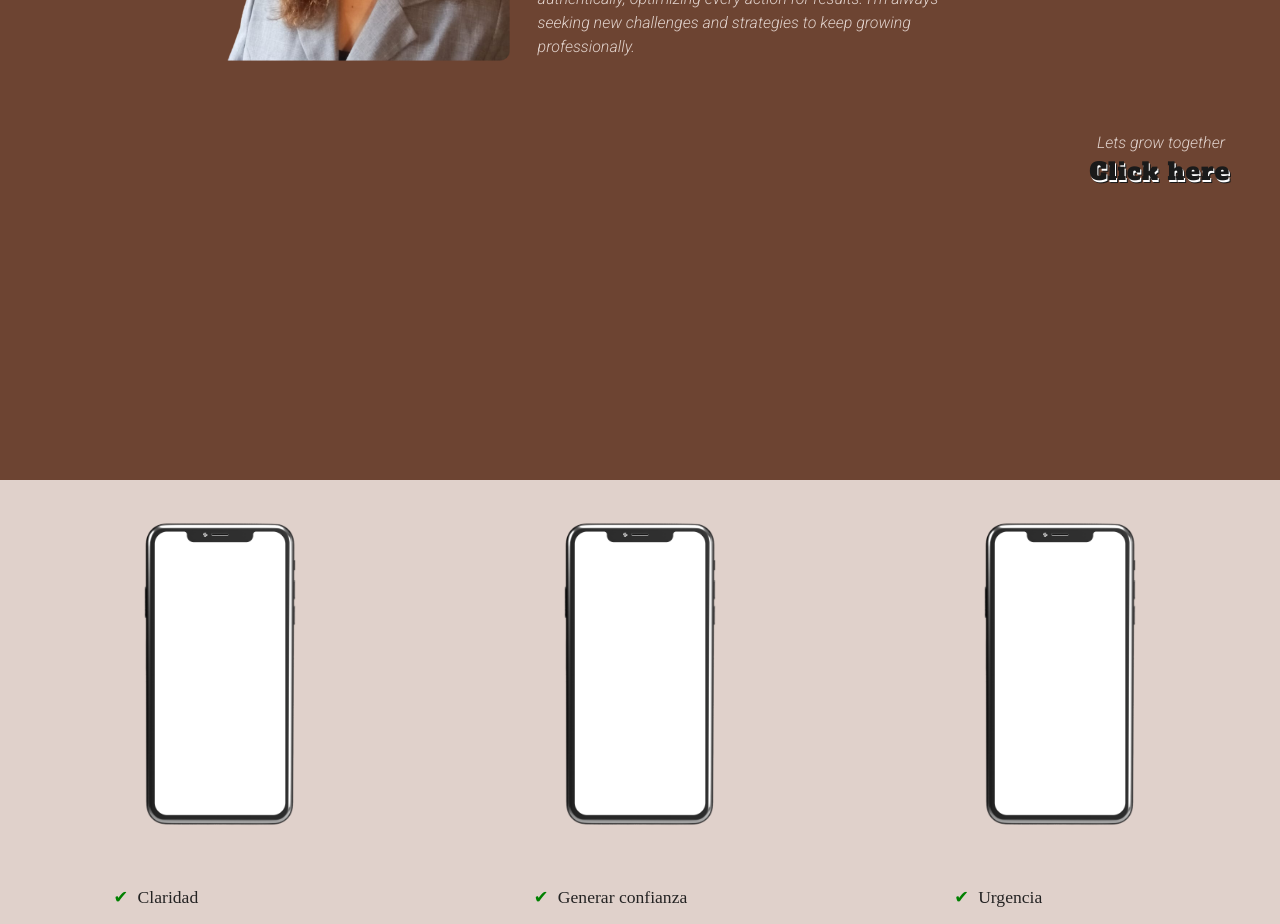
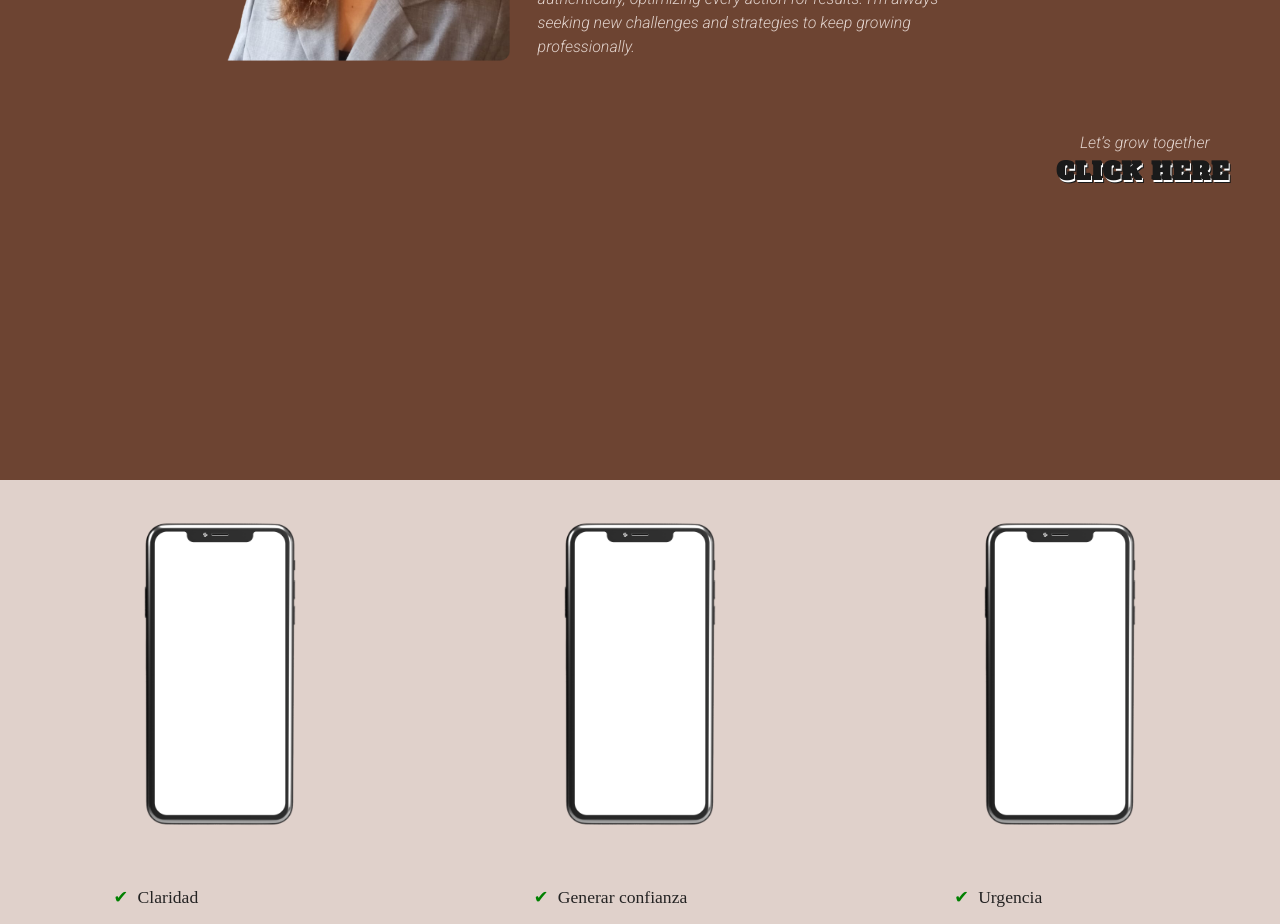
Before and after one commit to Maty910/Portafolio-Lu, a React (Vite) app: page / in a window 1280 px wide. Shown: the part 1080-2004 px from the top of the page. Built offline with nearby package versions, Linux system fonts and the light colour scheme; a web font is replaced by a local one.

Commit message:
fix: click here after element

```diff
--- a/src/Components/About.jsx
+++ b/src/Components/About.jsx
@@ -18,7 +18,7 @@ const About = () => {
 					'I’m a proactive, curious person with a passion for constant learning. I focus on connecting brands with their audience authentically, optimizing every action for results. I’m always seeking new challenges and strategies to keep growing professionally.'}
 				</p>
 				<p className="clickhere">
-					{language === 'es' ? 'Crezcamos juntos' : 'Lets grow together'}
+					{language === 'es' ? 'Crezcamos juntos' : 'Let’s grow together'}
 					<button className="email-button">
 							<a data-text={language === 'es' ? 'Click acá' : 'Click here'} href="mailto:. mailto:" target="_blank">{language === 'es' ? 'Click acá' : 'Click here'}</a>
 					</button>
--- a/src/index.css
+++ b/src/index.css
@@ -12,9 +12,6 @@
   -webkit-font-smoothing: antialiased;
   -moz-osx-font-smoothing: grayscale;
 
-}
-
-:root {
   --negro: #1a1a1a;
   --marrón-oscuro: #31150c;
   --marrón-claro: #6d4432;
@@ -38,6 +35,7 @@
   --color-button-focus-outline: -webkit-focus-ring-color;
   --color-scrollbar-thumb: #ff6b6b;
   --color-scrollbar-track: #e0d1cb; */
+
 }
 
 *, *::before, *::after {
@@ -53,24 +51,10 @@
   scrollbar-width: none;  /* Firefox */
 }
 
-/* .scroll-container {
-
-} */
-
 html {
   scroll-snap-type: y mandatory;
   scroll-behavior: smooth;
   overflow-y: scroll;
-}
-
-nav, section {
-  height: 100vh;
-  scroll-snap-align: start;
-  scroll-snap-stop:always;
-}
-
-.home, .about, .experience, .projects, .services, .contact {
-  padding-top: 10px;
 }
 
 body {
@@ -85,6 +69,23 @@ body {
   height: 100vh;
 }
 
+html, body {
+  width: 100%;
+  height: fit-content;
+  margin: 0;
+  padding: 0;
+}
+
+nav, section {
+  height: 100vh;
+  scroll-snap-align: start;
+  scroll-snap-stop:always;
+}
+
+.home, .about, .experience, .projects, .services, .contact {
+  padding-top: 10px;
+}
+
 a {
   font-weight: 500;
   color:  var(--negro);
@@ -93,13 +94,6 @@ a {
 
 a:hover {
   color: var(--blanco);
-}
-
-html, body {
-  width: 100%;
-  height: fit-content;
-  margin: 0;
-  padding: 0;
 }
 
 .home {
@@ -114,22 +108,18 @@ html, body {
   place-items: center;
 }
 
-
 header {
   width: 100vw;
   height: 85vh;
-  /* background-color: var(--Rosita-pomelo); */
 }
 
 header .home-content {
   display: grid;
   grid-template-rows: 1fr 1fr;
-  /* place-content: center normal ; */
-  /* grid-column: 1/4; */
 
   padding: 0 4em;
   margin: 0 auto;
-  /* max-width: 45em; */
+
   text-align: center;
 
   width: 100vw;
@@ -147,21 +137,15 @@ header h1 {
   background-color: transparent;
 
   margin-top: 0;
-
   position: absolute;
   top: 3vw;
   left: 6vw;
-
-  /* width: 900px; */
   height: auto;
 
+  align-content: center;
   text-align: left;
-  align-content: center;
-
   text-shadow:var(--negro) 1px 1px .1px;
-
   text-transform: uppercase;
-
   letter-spacing: 1px;
 }
 
@@ -171,9 +155,9 @@ header h1::after {
 
   position: absolute;
   content: attr(data-text);
-  color: var(--negro);
   z-index: 2; /* Ensure it is above the h1 */
 
+  color: var(--negro);
   background-color: transparent;
 
   top: 0;
@@ -181,11 +165,9 @@ header h1::after {
   right: 0;
   margin-top: -3px;
   margin-left: -3px;
-
   height: 75vh;
 
   text-align: left;
-
   text-shadow: var(--negro) 1px 1px .1px;
   text-transform: uppercase;
   letter-spacing: 1px;
@@ -205,23 +187,23 @@ header .seework {
   position: absolute;
   bottom: 3vh;
   left: 9%;
+  margin-left: 2vw;
   transform: translateX(-50%);
-  margin-left: 2vw;
   z-index: 10;
 
   border-radius: 15px;
+
   background-color: var(--marrón-claro);
+  color: var(--blanco);
+
+  width: 10vw;
+  height: 6vh;
 
   font-family: 'Brawler';
   text-align: center;
   display: flex;
   align-items: center;
   justify-content: center;
-
-  color: var(--blanco);
-
-  width: 10vw;
-  height: 6vh;
 }
 
 header .seework:hover {
@@ -245,7 +227,6 @@ nav {
   position: relative;
   top: 0;
   display: flex;
-  /* overflow: hidden; */
 
   background: transparent;
 
@@ -296,7 +277,6 @@ nav ul li a {
 }
 
 nav ul li a:hover {
-  /* box-shadow: 0px 10px 20px -6px rgb(26, 26, 26); */
   text-shadow: 0px 1px 0px #1a1a1a;
 }
 
@@ -304,12 +284,11 @@ nav ul li a:hover {
   background-image: url("/img/fondo textura.png");
   background-size: cover;
   background-repeat: repeat;
-  /* background-position: center; */
   background-position-y: -600px;
   background-color: var(--Rosita-pomelo) ;
-
 }
 
+/* Botón idoma */
 .language {
   display: grid;
   place-content: center;
@@ -346,36 +325,18 @@ h1 {
   line-height: 1.1;
 }
 
-/* h2 {
-  display: flex;
-  align-items: center;
-  position: relative;
-  font-size: 45px;
-  font-weight: 500;
-  font-family: 'Coiny';
-  margin: 0 0;
-  text-align: left;
-
-  width: 50vw;
-  height: 10vh;
-
-  top: -12vh;
-  right: -20vw;
-
-  background-color: #da0e0b;
-  color: #ebd023;
-  padding: 0.5em 1em;
-  border-radius: 8px;
-
-} */
-
 h4{
   font-size: 3em;
   font-family: 'Bebas Neue';
   letter-spacing: 8px;
   text-align: right;
+  text-orientation: upright;
   line-height: .9;
+
+  position: relative;
   align-self: center;
+  top: -16vh;
+  right: 35vw;
 
   margin: 1px;
   background-color: #d02bb7;
@@ -385,16 +346,11 @@ h4{
 
   width: 25vw;
   height: fit-content;
-  /* white-space: nowrap; */
 
   display: flex;
   flex-direction: column;
-  /* writing-mode: vertical-lr; */
-  text-orientation: upright;
-  position: relative;
-  top: -16vh;
-  right: 35vw;
 }
+
 section {
   display: flex;
   flex-direction: column;
@@ -402,12 +358,11 @@ section {
   justify-content: center;;
   padding: 0 1.6em;
   margin: 0 auto;
-  /* max-width: 40em; */
+
   text-align: center;
 
   background-color: #e0d1cb;
   color: #242323;
-
 }
 
 .about {
@@ -438,9 +393,6 @@ section {
   width: 80vw;
   height: 80vh;
   z-index: 1;
-
-  /* display: flex; */
-
 }
 
 .about img {
@@ -489,9 +441,7 @@ section {
   color: var(--Rosita-pomelo);
 
   position: absolute;
-  /* right: 20%; */
   width: 40%;
-
 
   margin: 0;
   padding: 0;
@@ -527,7 +477,8 @@ section {
 }
 
 .about .clickhere {
-  display: flex;
+  position: relative;
+  /* display: flex; */
   flex-direction: column;
 
   background-color: transparent;
@@ -539,67 +490,62 @@ section {
   right: -50%;
   top: 30%;
 
-  position: relative;
-
   font-family: 'Roboto';
   align-content: end;
   align-items: center;
   flex-wrap: wrap;
   z-index: 10;
-
-
 }
 
 .about .email-button a {
   font-family: 'Alfa Slab One';
   font-size: 1.5rem;
   color: var(--blanco);
+  background-color: transparent;
+
+  margin-top: 0;
+
+  position: relative;
+  top: 0;
+  left: 0;
+
+  text-transform: uppercase;
+
   letter-spacing: 1.2px;
 
   text-shadow: var(--negro) 1px 1px .1px;
 }
 
 .about .email-button a::after {
+  position: absolute;
+  display: block;
+
   content: attr(data-text);
   color: var(--negro);
 
-  display: block;
-  position: absolute;
-
-  /* top: 1.6vw;
-  right: 1.6vw; */
-
-  width: fit-content;
+  /* width: fit-content; */
 
   z-index: 2;
 
-  text-shadow: none;
-  font-size: 1.5rem;
+  /* text-shadow: var(--negro) 1px 1px .1px; */
+  /* font-size: 1.5rem; */
 
   background-color: transparent;
 
-  top:20.5px;
-  left: 43px;
-  right: 8px;
-  margin-top: 3.5px;
-  margin-left: 0px;
+  /* top:20.5px; */
+  /* left: 43px; */
+  /* right: 7px; */
+  /* left: 83px; */
+  left: 0;
+  right: 0;
+  top: 0;
+  margin-top: -3px;
+  margin-left: -2px;
 
-  /* width: 100%; */
   height: 75vh;
 
   text-align: left;
   text-wrap: nowrap;
-  /* text-shadow: var(--negro) 1px 1px .1px; */
-  /* text-transform: uppercase; */
-  /* letter-spacing: 1px; */
-}
-
-/* .experience {
-  width: 100vw;
-  max-width: 100vw;
-  height: 100vh;
-
-  z-index: 1;
 }
 
 .experience ul {
@@ -642,7 +588,7 @@ section {
   object-position: center;
   border-radius: 50%;
   margin: 1em;
-} */
+}
 
 .projects {
   padding: 0;
@@ -667,10 +613,6 @@ section {
   height: 100vh;
   max-width: 80em;
   background-color: #e0d1cb;
-}
-
-section {
-  height: 100vh;
 }
 
 footer {
@@ -757,7 +699,6 @@ button {
   color: green; /* Ajustá color del check */
 }
 
-
 /* @media (prefers-color-scheme: light) {
   :root {
     color: #213547;
```
